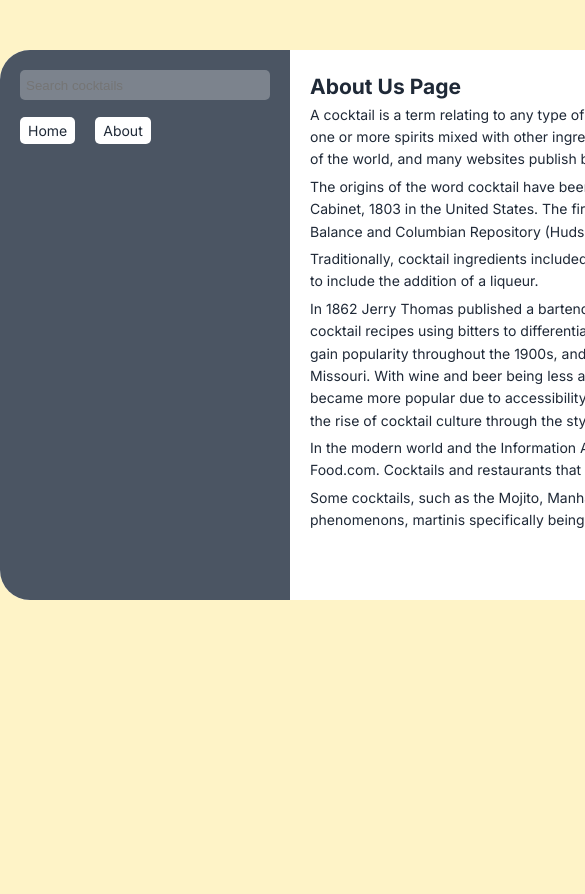
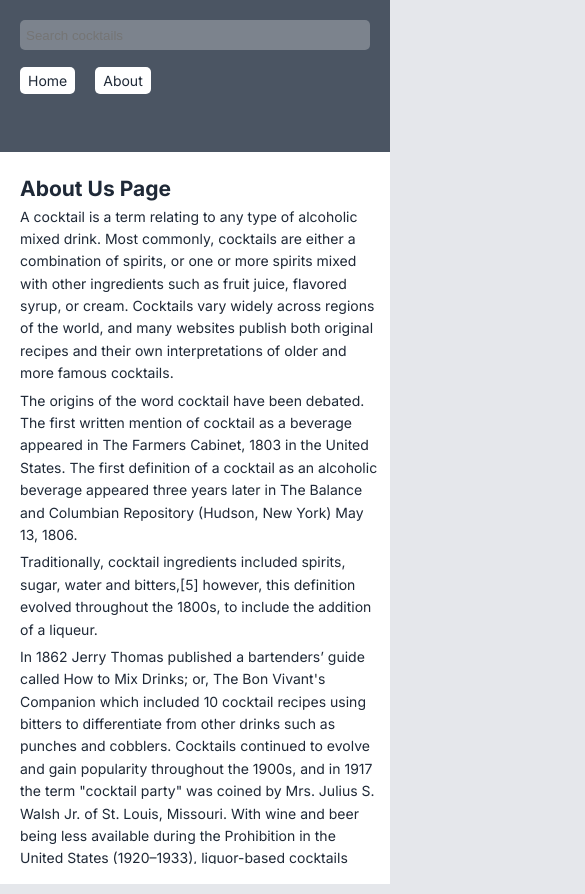
Before and after one commit to pratik-kumar-sahu/cocktail, a React (Create React App) app: page /about in a window 390 px wide. Shown: the top 894 px of the page, 585 px wide, since content can reach past the window. Built offline with nearby package versions, Linux system fonts and the light colour scheme; no server answers.

Commit message:
Added responsiveness for mobile

```diff
--- a/src/App.scss
+++ b/src/App.scss
@@ -6,6 +6,17 @@
   overflow: hidden;
   display: flex;
   background-color: var(--white);
+  box-shadow: var(--shadow-dark);
+}
+
+@media only screen and (max-width: 600px) {
+  .container {
+    width: 100%;
+    height: auto;
+    margin: 0;
+    border-radius: 0;
+    flex-direction: column;
+  }
 }
 
 .leftContainer {
@@ -24,6 +35,15 @@
       border-style: none;
       outline-style: none;
     }
+  }
+}
+
+@media only screen and (max-width: 600px) {
+  .leftContainer {
+    width: 100%;
+    height: 18vh;
+    margin: 0;
+    border-radius: 0;
   }
 }
 
@@ -68,6 +88,15 @@
   }
 }
 
+@media only screen and (max-width: 600px) {
+  .rightContainer {
+    width: 100%;
+    height: 82vh;
+    margin: 0;
+    justify-content: center;
+  }
+}
+
 .test {
   font-size: 1.4rem;
   margin-left: 2rem;
@@ -86,6 +115,18 @@
 
   & > p {
     margin-bottom: 0.5rem;
+  }
+}
+
+@media only screen and (max-width: 600px) {
+  .about {
+    width: 100%;
+    height: 82vh;
+    margin: 2rem;
+
+    & > p {
+      margin-right: 3rem;
+    }
   }
 }
 
@@ -144,6 +185,25 @@
   }
 }
 
+@media only screen and (max-width: 600px) {
+  .details {
+    width: 100%;
+    height: 82vh;
+    margin: 0;
+    padding: 2rem;
+    overflow: scroll;
+    justify-content: center;
+
+    &__contents {
+      flex-direction: column;
+
+      &-image {
+        margin-bottom: 2rem;
+      }
+    }
+  }
+}
+
 .error {
   font-size: 1.4rem;
   margin: 2rem;
@@ -164,3 +224,12 @@
     height: auto;
   }
 }
+
+@media only screen and (max-width: 600px) {
+  .loader {
+    &__infinity {
+      width: 10rem;
+      height: 82vh;
+    }
+  }
+}
--- a/src/components/Card.js
+++ b/src/components/Card.js
@@ -10,7 +10,11 @@ function Card({ idDrink, strDrink, strAlcoholic, strGlass, strDrinkThumb }) {
       />
       <div className="rightContainer__card--content">
         <div className="rightContainer__card--content-h2">
-          <h2>{strDrink}</h2>
+          <h2>
+            {strDrink.length > 10
+              ? strDrink.substring(0, 10) + "..."
+              : strDrink.substring(0, 10)}
+          </h2>
           <p style={{ color: "orangered" }}>{strAlcoholic}</p>
         </div>
         <h3>{strGlass}</h3>
--- a/src/index.scss
+++ b/src/index.scss
@@ -33,7 +33,7 @@ body {
   font-weight: 400;
   line-height: 1.6;
   color: var(--gray-dark);
-  background-color: var(--primary-light);
+  background-color: var(--gray-light);
   min-height: 100vh;
   overflow: hidden;
 }
```
